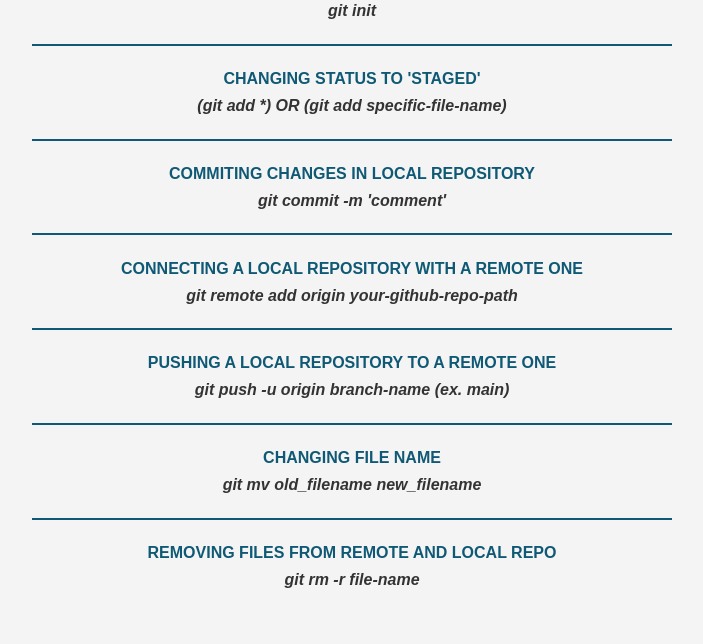
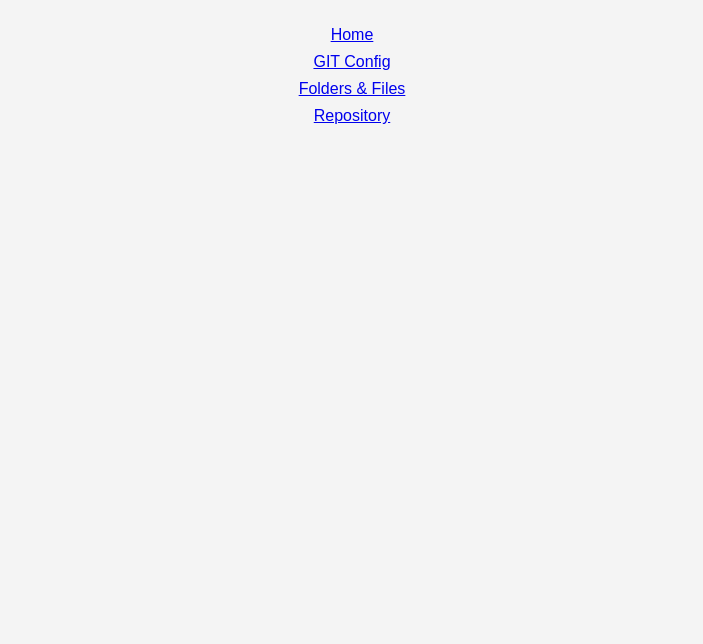
Before and after one commit to lukmak0394/git-cheat-sheet, a plain HTML site: page index.html in a window 1280 px wide. Shown: the part 352-996 px from the top of the page, without its empty margins (288-991 px from the left). After the commit the page ends 800 px from the top, so only its background shows below. Drawn offline with Linux system fonts and the light colour scheme.

Commit message:
created new structure

```diff
--- a/index.html
+++ b/index.html
@@ -10,7 +10,13 @@
 <body>
     <div id="container">
         <h1>My Git Cheat Sheet</h1>
-        <div class="command">
+        <section class="links">
+            <a href="index.html" class="btn">Home</a>
+            <a href="#" class="btn">GIT Config</a>
+            <a href="#" class="btn">Folders & Files</a>
+            <a href="#" class="btn">Repository</a>
+        </section>
+        <!-- <div class="command">
             <h4>Configuring user name and email</h4>
             <p>git config --global user.name 'Your Name'</p>
             <p>git config --global user.email 'your@email.mail'</p>
@@ -46,7 +52,7 @@
         <div class="command">
             <h4>Removing files from remote and local repo</h4>
             <p>git rm -r file-name</p>
-        </div>
+        </div> -->
     </div>
 </body>
 </html>
--- a/style.css
+++ b/style.css
@@ -7,7 +7,6 @@
 body {
     font-family:Arial, Helvetica, sans-serif;
     line-height: 1.7;
-    height: 100vh;
     background: #f4f4f4;
 }
 
@@ -23,12 +22,18 @@ h4 {
     flex-direction: column;
     justify-content: center;
     align-items: center;
-    margin: auto;
-    width: 50%;
+    height: 100vh;
     padding: 2rem 0;
 }
 
-.command {
+.links {
+    display: flex;
+    flex-direction: column;
+    text-align: center;
+    padding: 2rem;
+}
+
+/* .command {
     padding: 1.2rem;
     width: 100%;
     border-bottom: 2px solid #0f5975;
@@ -49,4 +54,4 @@ h4 {
     #container {
         width: 100%;
     }
-}
+} */
```
Also changed, not shown: config.html (added), folders.html (added), repo.html (added).
